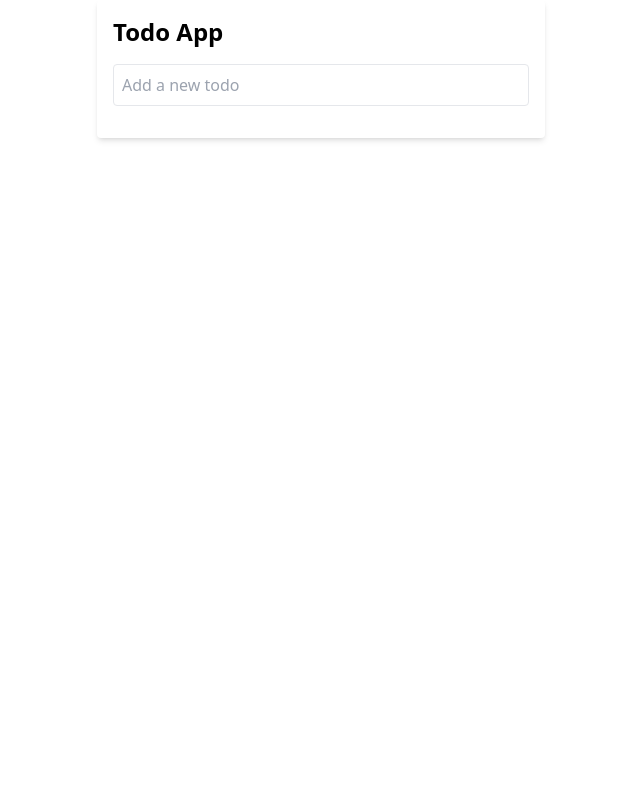
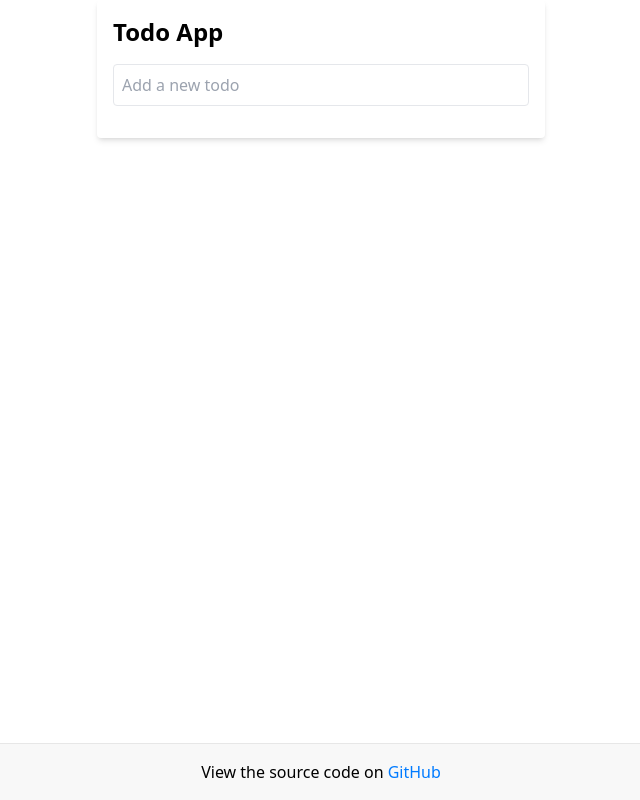
Before and after one commit to joshchernoff/learning-vue3-my-todo-app, a Vue app: page / in a window 1280 px wide. Shown: the whole page, without its empty margins (319-959 px from the left). Built offline with nearby package versions, Linux system fonts and the light colour scheme.

Commit message:
feat: add footer

```diff
--- a/src/App.vue
+++ b/src/App.vue
@@ -1,16 +1,19 @@
 <!-- src/App.vue -->
 <template>
   <TodoApp />
+  <Footer />
 </template>
 
 <script lang="ts">
 import { defineComponent } from 'vue';
 import TodoApp from './components/TodoApp.vue';
+import Footer from './components/Footer.vue';
 
 export default defineComponent({
   name: 'App',
   components: {
     TodoApp,
+    Footer,
   },
 });
 </script>
```
